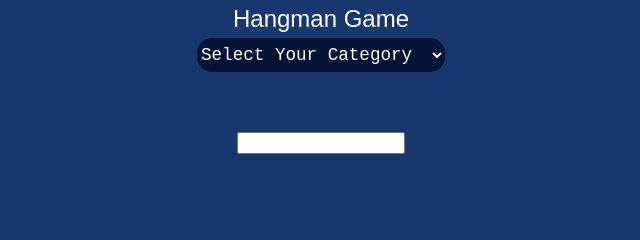
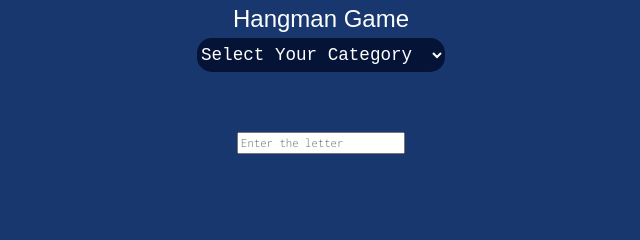
Before and after one commit to sharavak/Hangman, a plain HTML site: page index.html in a window 1280 px wide. Shown: the top 240 px of the page, 319-959 px from the left. Drawn offline with Linux system fonts and the light colour scheme.

Commit message:
Update index.html

```diff
--- a/index.html
+++ b/index.html
@@ -21,7 +21,7 @@
         <option value="Animal">Animal</option>
     </select>
     <main>
-        <input type="text" class="user" tabindex="-1">
+        <input type="text" class="user" tabindex="-1" placeholder="Enter the letter">
         <div class="han">
             <p class="show"></p>
             <div>
```
